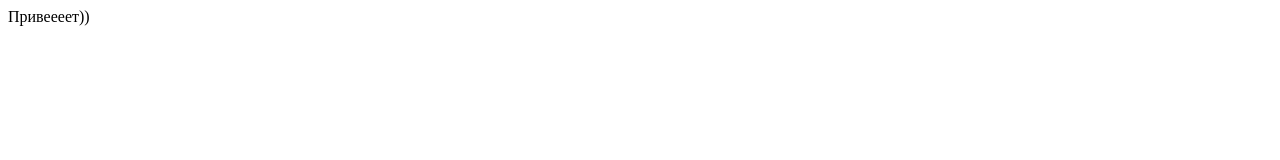
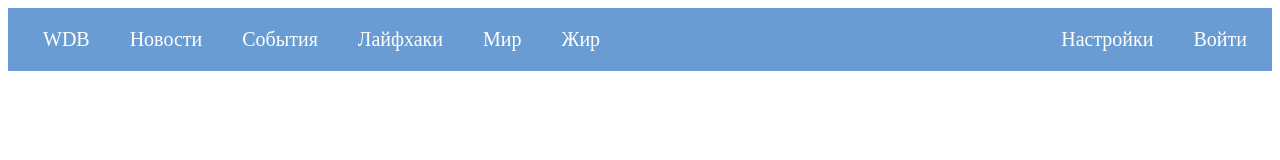
Before and after one commit to alwayswannasleep/laba2, a plain HTML site: page index.html in a window 1280 px wide. Drawn offline with Linux system fonts and the light colour scheme.

Commit message:
create header

```diff
--- a/index.html
+++ b/index.html
@@ -1,12 +1,24 @@
 <head>
   <meta charset=utf-8>
+  <link rel="stylesheet" href="style.css">
   <title>Баяндин</title>
 
  </head>
  <body>
-  <header>
-
-  </header>
-  <p1>Привеееет))</p1>
+  <div class ="header">
+  	<div class="header_section">
+  		<div class="header_item headerlogo">
+  			WDB
+  		</div>
+  		<div class="header_item headerButton"><a href="#">Новости</a></div>
+  			<div class="header_item headerButton"><a href="#">События</a></div>
+  				<div class="header_item headerButton"><a href="#">Лайфхаки</a></div>
+  					<div class="header_item headerButton"><a href="#">Мир</a></div>
+  						<div class="header_item headerButton"><a href="#">Жир</a></div>
+  					</div>
+  	 <div class="header_section">
+  	 	<div class="header_item headerButton"><a href="#">Настройки</a></div>
+  	 	<div class="header_item headerButton"><a href="#">Войти</a></div>
+  </div>
  </body>
 </html>
--- a/style.css
+++ b/style.css
@@ -0,0 +1,22 @@
+a{
+	color:#fff;
+	text-decoration: none;
+}
+.header{
+	display: flex;
+	justify-content: space-between;
+	padding: 10px;
+	background: #689CD2;
+	color: #fff;
+	font-family: Uni Sans;
+
+}
+.header_section{
+	display: flex;
+	align-items: center;
+}
+.header_item{
+	padding: 10px 15px;
+	font-size: 20px;
+	margin-left: 10px;
+}
```
